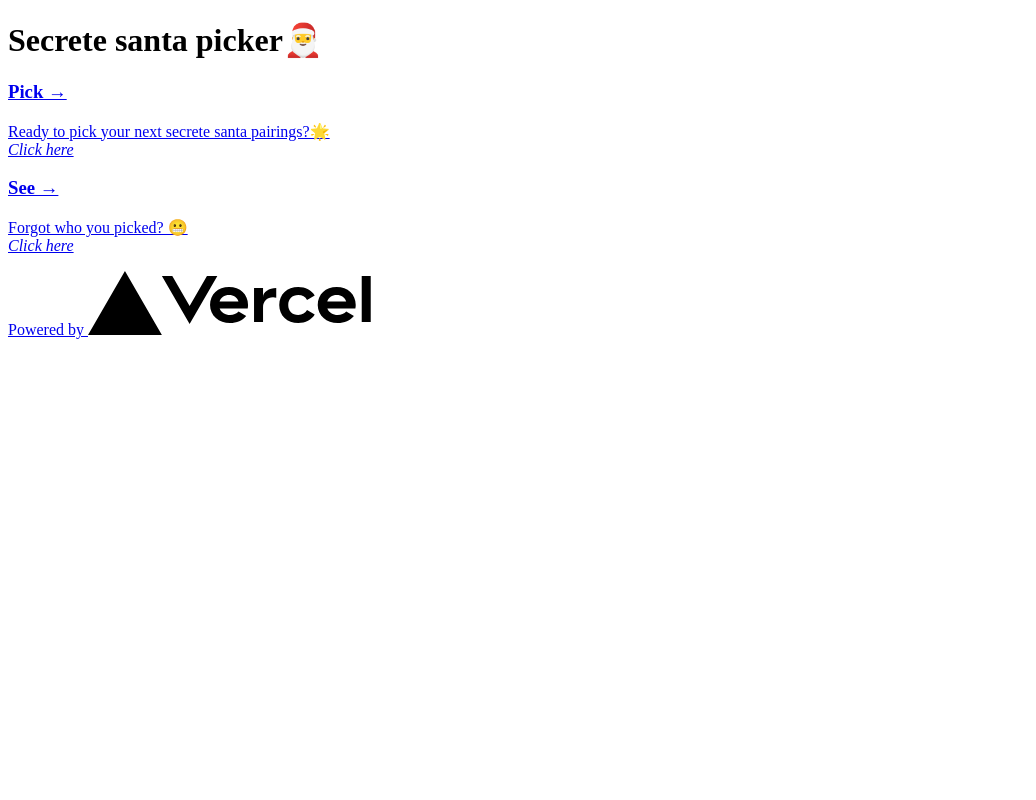
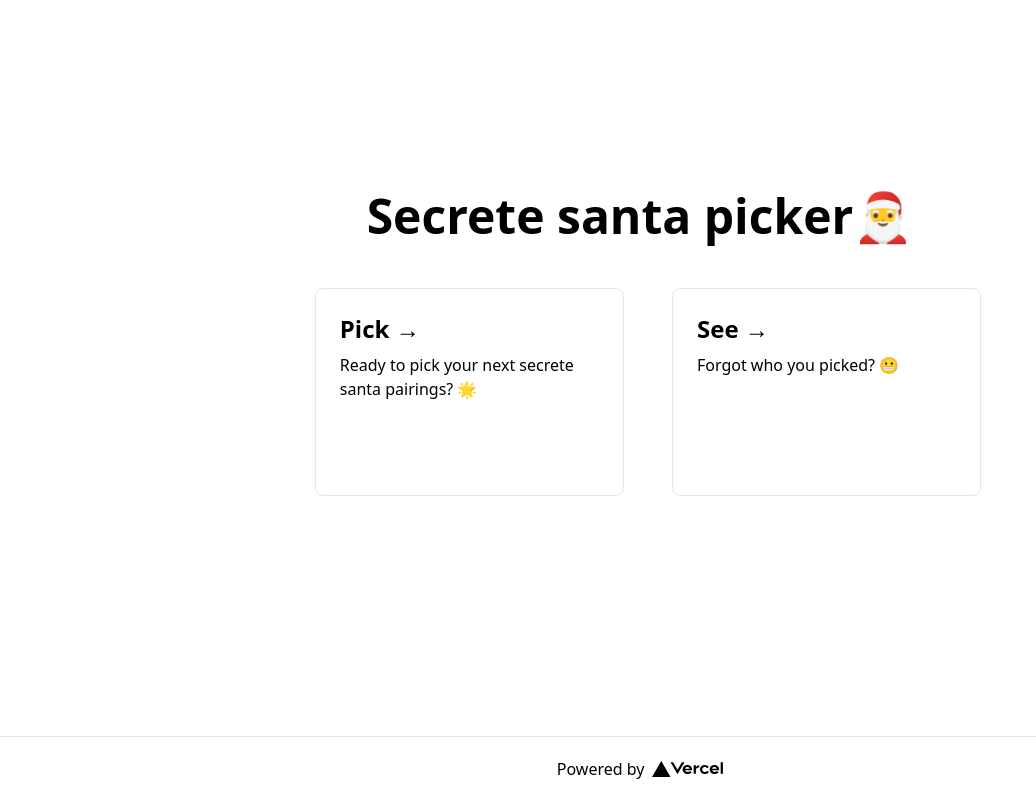
Before and after one commit to KaroGil/secretSanta, a Next.js app: page / in a window 1280 px wide. Shown: the whole page, without its empty margins (0-1036 px from the left). Built offline with nearby package versions, Linux system fonts and the light colour scheme.

Commit message:
style nav

```diff
--- /dev/null
+++ b/pages/_app.tsx
@@ -0,0 +1,9 @@
+// pages/_app.tsx
+import '../styles/global.css';
+import type { AppProps } from 'next/app';
+
+function MyApp({ Component, pageProps }: AppProps) {
+  return <Component {...pageProps} />;
+}
+
+export default MyApp;
--- /dev/null
+++ b/pages/components/Card.tsx
@@ -0,0 +1,13 @@
+import Link from 'next/link';
+
+export default function ({ link, title, description }) {
+  return (
+    <Link
+      href={link}
+      className="border border-gray-200 rounded-lg basis-5/12	text-inherit p-6 text-left m-4 min-h-52  hover:bg-gray-100 transition duration-200"
+    >
+      <h3 className="text-2xl font-semibold mb-2">{title} &rarr;</h3>
+      <p>{description}</p>
+    </Link>
+  );
+}
--- a/pages/components/Footer.tsx
+++ b/pages/components/Footer.tsx
@@ -1,12 +1,13 @@
 export default function Footer() {
   return (
-    <footer>
+    <footer className="flex items-center justify-center w-full h-16 border-t mt-8">
       <a
         href="https://vercel.com?utm_source=create-next-app&utm_medium=default-template&utm_campaign=create-next-app"
         target="_blank"
         rel="noopener noreferrer"
+        className="flex items-center"
       >
-        Powered by <img src="/vercel.svg" alt="Vercel" />
+        Powered by <img src="/vercel.svg" alt="Vercel" className="h-4 ml-2" />
       </a>
     </footer>
   );
--- a/pages/components/Nav.tsx
+++ b/pages/components/Nav.tsx
@@ -2,16 +2,16 @@ import Link from 'next/link';
 
 export default function Nav() {
   return (
-    <nav>
+    <nav className="w-full space-x-4 flex flex-row items-center justify-center p-4 bg-white shadow-md">
       <Link href="/">🎅</Link>
-      <ul>
-        <li>
-          <Link href="/picker">Picker</Link>
-        </li>
-        <li>
-          <Link href="/picks">Picks</Link>
-        </li>
-      </ul>
+      <div className="flex flex-row space-x-4">
+        <Link className="hover:text-gray-700" href="/picker">
+          Picker
+        </Link>
+        <Link className="hover:text-gray-700" href="/picks">
+          Picks
+        </Link>
+      </div>
     </nav>
   );
 }
--- a/pages/index.tsx
+++ b/pages/index.tsx
@@ -1,46 +1,37 @@
 import Head from 'next/head';
-import Link from 'next/link';
+import Footer from './components/Footer';
+import Card from './components/Card';
 
 export default function Home() {
   return (
-    <div>
+    <div className="min-h-screen flex flex-col items-center justify-center bg-white">
       <Head>
         <title>Secrete santa picker</title>
         <link rel="icon" href="/favicon.ico" />
       </Head>
 
-      <main>
-        <h1>Secrete santa picker🎅</h1>
+      <main className="flex flex-col items-center justify-center w-full flex-1 text-center">
+        <h1 className="text-5xl font-bold mb-8">
+          Secrete santa picker
+          <span role="img" aria-label="Santa">
+            🎅
+          </span>
+        </h1>
 
-        <div>
-          <Link href="/picker">
-            <h3>Pick &rarr;</h3>
-            <p>
-              Ready to pick your next secrete santa pairings?🌟 <br />
-              <i>Click here</i>
-            </p>
-          </Link>
-
-          <Link href="/picks">
-            <h3>See &rarr;</h3>
-            <p>
-              Forgot who you picked? 😬
-              <br />
-              <i>Click here</i>
-            </p>
-          </Link>
+        <div className="flex space-x-8 justify-center">
+          <Card
+            link="/picker"
+            title="Pick"
+            description="Ready to pick your next secrete santa pairings? 🌟"
+          />
+          <Card
+            link="/picks"
+            title="See"
+            description="Forgot who you picked? 😬"
+          />
         </div>
       </main>
-
-      <footer>
-        <a
-          href="https://vercel.com?utm_source=create-next-app&utm_medium=default-template&utm_campaign=create-next-app"
-          target="_blank"
-          rel="noopener noreferrer"
-        >
-          Powered by <img src="/vercel.svg" alt="Vercel" />
-        </a>
-      </footer>
+      <Footer />
     </div>
   );
 }
--- a/tailwind.config.js
+++ b/tailwind.config.js
@@ -1,4 +1,3 @@
-/** @type {import('tailwindcss').Config} */
 module.exports = {
   content: [
     './pages/**/*.{js,ts,jsx,tsx}',
```
